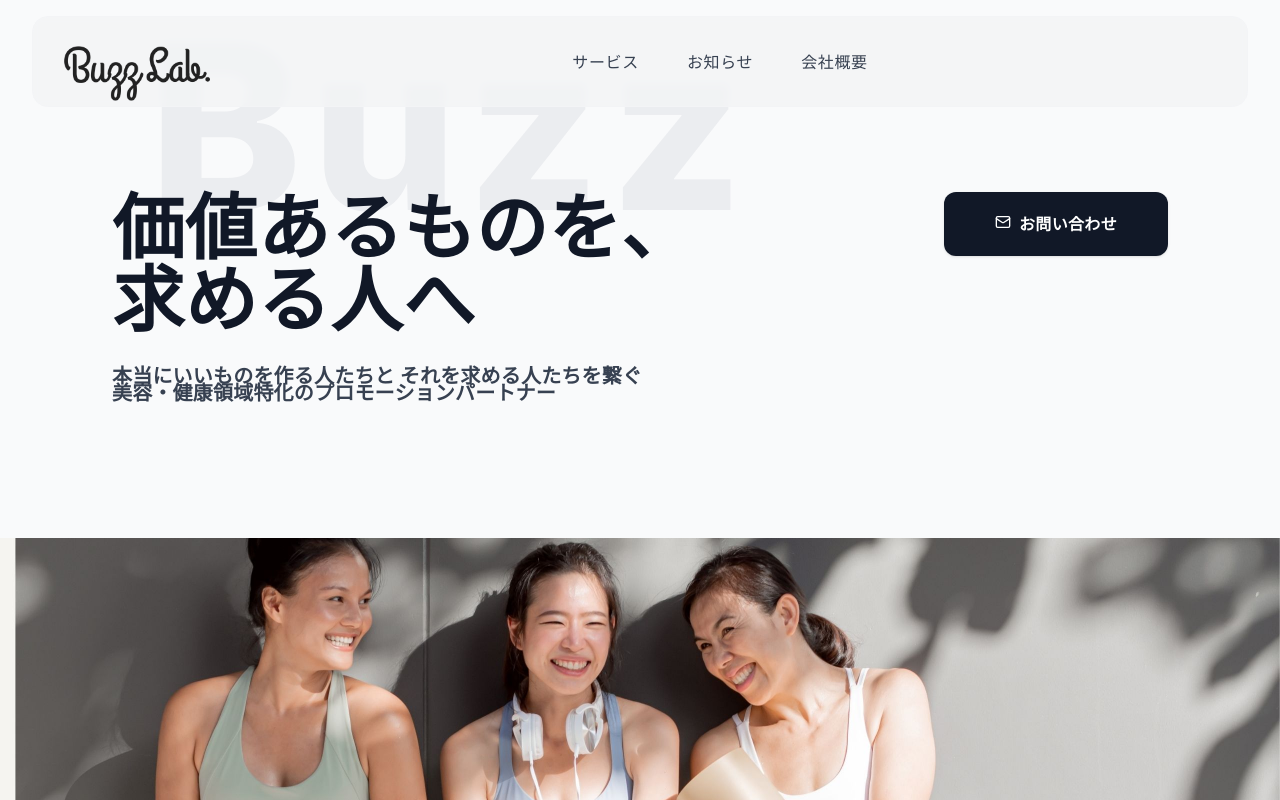
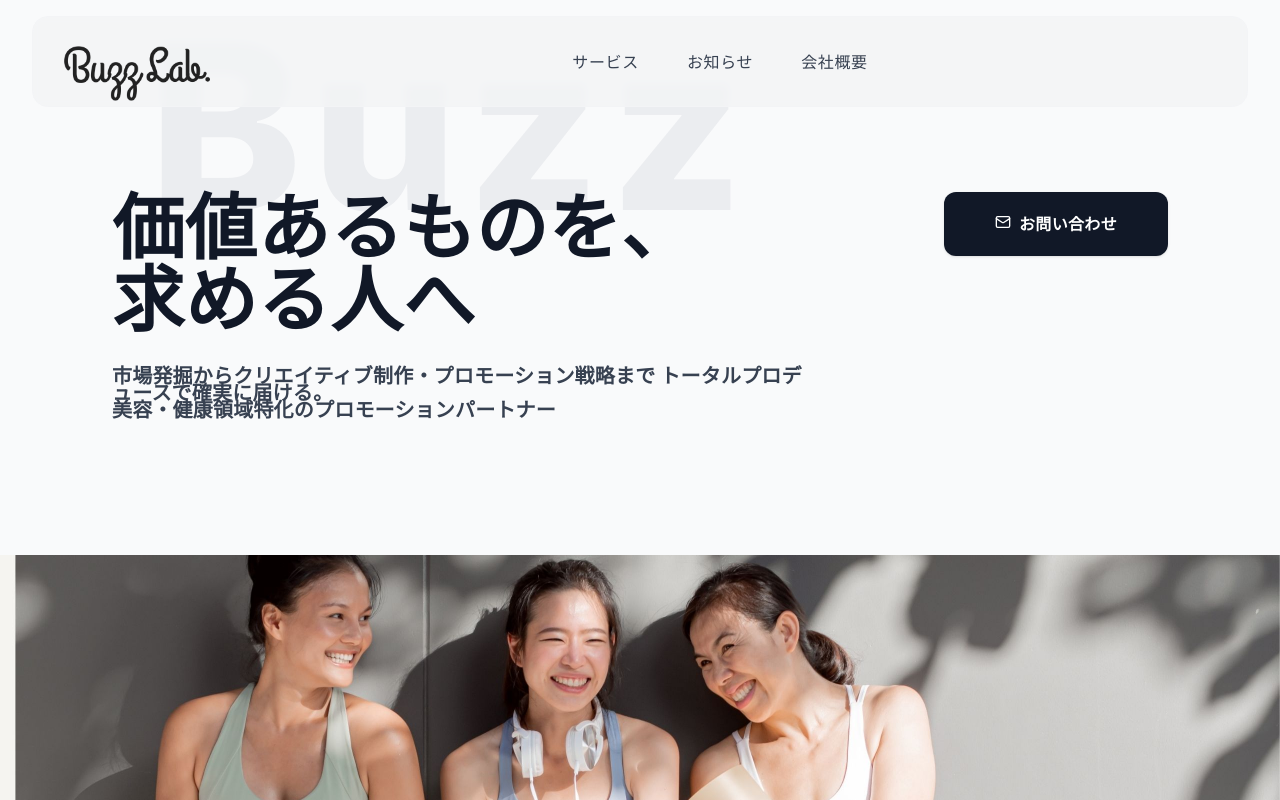
Before and after one commit to suppsaudit/buzz-lab., a Next.js app: page / in a window 1280 px wide. Shown: the top 800 px of the page. Built offline with nearby package versions, Linux system fonts and the light colour scheme.

Commit message:
SP版Heroメインコピーの字間調整

```diff
--- a/src/components/HeroSection.tsx
+++ b/src/components/HeroSection.tsx
@@ -86,18 +86,17 @@ const HeroSection = () => {
             <div className="lg:col-span-8">
               {/* タイトル：SPは1行、PCは改行 */}
               <h1 className="text-5xl md:text-6xl lg:text-7xl font-extrabold text-gray-900 mb-8 leading-tight tracking-tight" style={{ letterSpacing: '0.01em' }}>
-                <span className="block lg:hidden">価値あるものを、求める人へ</span>
+                <span className="block lg:hidden" style={{ letterSpacing: '0em' }}>価値あるものを、求める人へ</span>
                 <span className="hidden lg:block">価値あるものを、<br />求める人へ</span>
               </h1>
               <div className="space-y-4 text-xl text-gray-700 leading-relaxed font-normal mb-8" style={{ letterSpacing: '0.01em', lineHeight: '0.85' }}>
                 {/* 本当にいいものを作る人たちと／それを求める人たちを繋ぐ：SPは改行、PCは1行 */}
                 <span className="block lg:hidden">
-                  <p className="font-bold">本当にいいものを作る人たちと</p>
-                  <p className="font-bold">それを求める人たちを繋ぐ</p>
+                  <p className="font-bold" style={{ lineHeight: '2rem' }}>市場発掘からクリエイティブ制作・プロモーション戦略まで<br />トータルプロデュースで確実に届ける。</p>
                   <p className="font-bold" style={{ lineHeight: '2rem' }}>美容・健康領域特化のプロモーションパートナー</p>
                 </span>
                 <span className="hidden lg:block">
-                  <p className="font-bold">本当にいいものを作る人たちと それを求める人たちを繋ぐ</p>
+                  <p className="font-bold">市場発掘からクリエイティブ制作・プロモーション戦略まで トータルプロデュースで確実に届ける。</p>
                   <p className="font-bold">美容・健康領域特化のプロモーションパートナー</p>
                 </span>
               </div>
```
